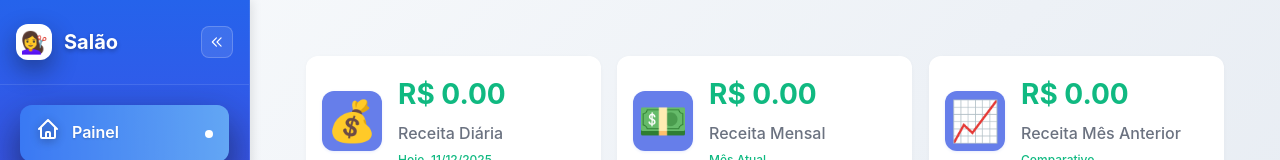
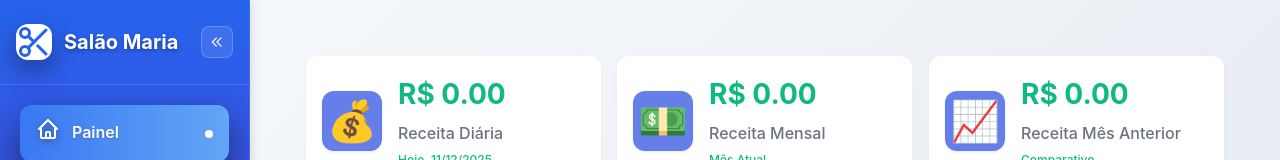
Before and after one commit to andrepombo/salao-frontend, a React (Vite) app: page /dashboard in a window 1280 px wide. Shown: the top 160 px of the page. Built offline with nearby package versions, Linux system fonts and the light colour scheme; no server answers.

Commit message:
chore: replace emoji logo with SVG scissors icon and update brand name to "Salão Maria"

```diff
--- a/src/components/Sidebar.jsx
+++ b/src/components/Sidebar.jsx
@@ -90,8 +90,21 @@ const Sidebar = ({ connectionStatus, onRetryConnection }) => {
       <div className="sidebar-header">
         {!isCollapsed && (
           <div className="logo">
-            <span className="logo-icon">💇‍♀️</span>
-            <span className="logo-text">Salão</span>
+            <span className="logo-icon">
+              <svg
+                className="w-6 h-6"
+                viewBox="0 0 24 24"
+                fill="none"
+                stroke="currentColor"
+              >
+                <circle cx="6" cy="6" r="3" strokeWidth={2} />
+                <circle cx="6" cy="18" r="3" strokeWidth={2} />
+                <line x1="20" y1="4" x2="8.12" y2="15.88" strokeWidth={2} strokeLinecap="round" strokeLinejoin="round" />
+                <line x1="14.47" y1="14.48" x2="20" y2="20" strokeWidth={2} strokeLinecap="round" strokeLinejoin="round" />
+                <line x1="8.12" y1="8.12" x2="12" y2="12" strokeWidth={2} strokeLinecap="round" strokeLinejoin="round" />
+              </svg>
+            </span>
+            <span className="logo-text">Salão Maria</span>
           </div>
         )}
         <button
```
